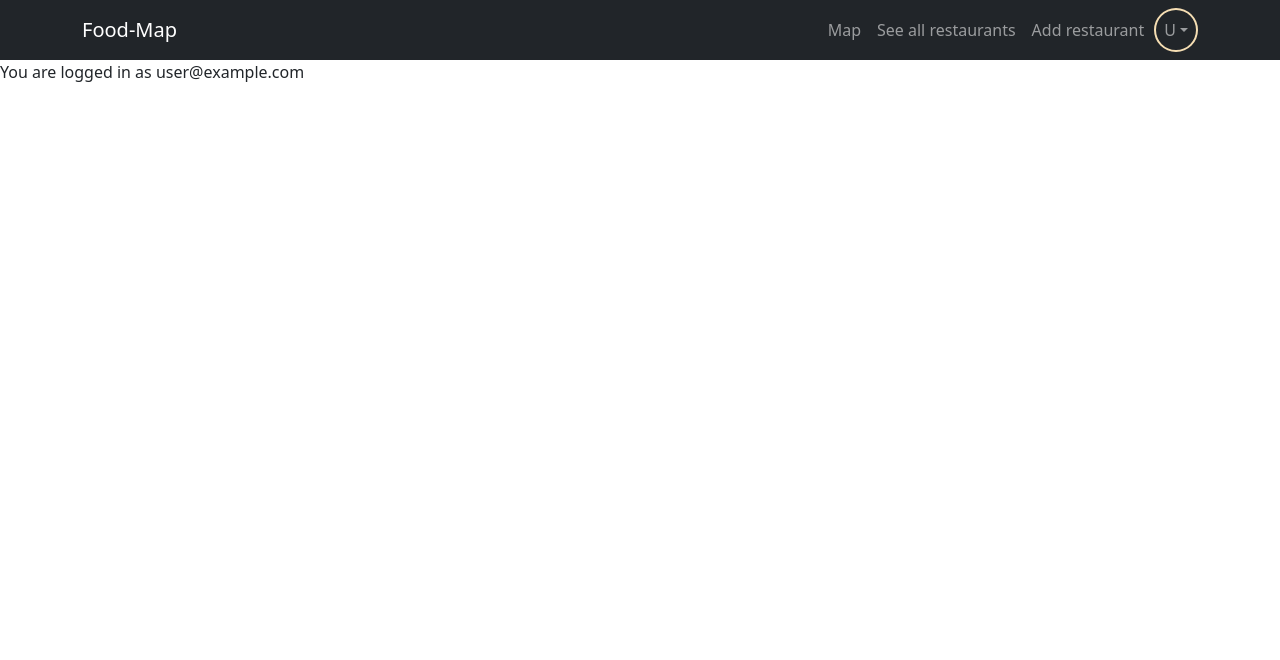
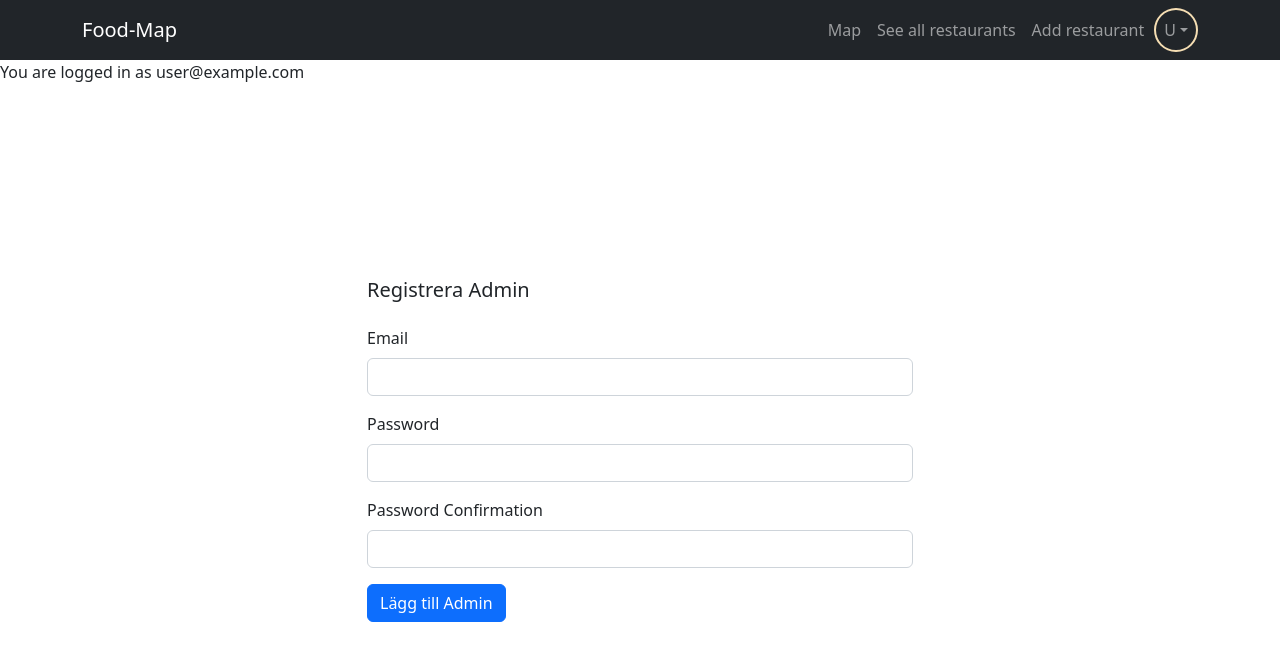
Before and after one commit to 50773sa/Food-Map, a React (Vite) app: page /admin in a window 1280 px wide. Shown: the top 660 px of the page. Built offline with nearby package versions, Linux system fonts and the light colour scheme; no server answers; sample sign-in values are in the browser's storage.

Commit message:
Can now add admins from admin page

```diff
--- /dev/null
+++ b/src/components/AddAdmin.jsx
@@ -0,0 +1,61 @@
+import { useRef, useState} from 'react'
+import { Form, Button, Alert } from 'react-bootstrap'
+import { useAuthContext } from '../contexts/AuthContext'
+
+const AddAdmin = () => {
+
+    const emailRef = useRef()
+    const passwordRef = useRef()
+    const passwordConfirmRef = useRef()
+    const [error, setError] = useState(null)
+    const [loading, setLoading] = useState(false)
+    const { signup } = useAuthContext()
+
+    const handleSubmit = async (e) => {
+		e.preventDefault()
+
+        if (passwordRef.current.value !== passwordConfirmRef.current.value) {
+			return setError("Passwords does not match")
+        }
+
+        setError(null);
+
+        try {
+			setLoading(true)
+			await signup(emailRef.current.value, passwordRef.current.value)
+
+        } catch (err) {
+			setError(err.message)
+			setLoading(false)
+		}
+    }
+
+    return (
+        <div className="signup-wrapper">
+            <h5 className='mb-4'>Registrera Admin</h5>
+
+            {error && (<Alert variant='danger'>{error}</Alert>)}
+
+            <Form onSubmit={handleSubmit}>
+                <Form.Group>
+                    <Form.Label>Email</Form.Label>
+                    <Form.Control type="email" ref={emailRef} required />
+                </Form.Group>
+
+                <Form.Group className='my-3'>
+                    <Form.Label>Password</Form.Label>
+                    <Form.Control type="password" ref={passwordRef} required />
+                </Form.Group>
+
+                <Form.Group id="password-confirm" className="mb-3">
+                    <Form.Label>Password Confirmation</Form.Label>
+                    <Form.Control type="password" ref={passwordConfirmRef} required />
+                </Form.Group>
+
+                <Button className="text-center" disabled={loading} type="submit">Lägg till Admin</Button>
+            </Form>
+        </div>
+    )
+}
+
+export default AddAdmin
--- a/src/contexts/AuthContext.jsx
+++ b/src/contexts/AuthContext.jsx
@@ -1,6 +1,6 @@
 import { createContext, useContext, useState, useEffect} from 'react'
 import { auth } from '../firebase'
-import { onAuthStateChanged, signInWithEmailAndPassword, signOut } from 'firebase/auth'
+import { onAuthStateChanged, createUserWithEmailAndPassword, signInWithEmailAndPassword, signOut } from 'firebase/auth'
 import { Container } from 'react-bootstrap'
 import foodLoader from '../assets/Images/food-loader.gif'
 
@@ -13,6 +13,10 @@ const useAuthContext = () => {
 const AuthContextProvider = ({ children }) => {
     const [currentUser, setCurrentUser] = useState(null)
 	const [loading, setLoading] = useState(true)
+
+    const signup = (email, password) => {
+		return createUserWithEmailAndPassword(auth, email, password)
+	}
 
     const login = (email, password) => {
 		return signInWithEmailAndPassword(auth, email, password)
@@ -31,6 +35,7 @@ const AuthContextProvider = ({ children }) => {
 
     const contextValues = {
 		currentUser,
+        signup,
         login,
         logout,
 	}
--- a/src/pages/AdminPage.jsx
+++ b/src/pages/AdminPage.jsx
@@ -1,4 +1,6 @@
 import { useAuthContext } from '../contexts/AuthContext'
+import { Container, Row, Col } from 'react-bootstrap'
+import AddAdmin from '../components/AddAdmin'
 
 const AdminPage = () => {
     const { currentUser } = useAuthContext()
@@ -8,6 +10,14 @@ const AdminPage = () => {
                 <div>
                     <p>You are logged in as {currentUser.email}</p>
                 </div>
+
+                <Container className='d-flex flex-column justify-content-center flex-grow-1'>
+                    <Row>
+                        <Col md={6} className='m-auto'>
+                            <AddAdmin />
+                        </Col>
+                    </Row>
+                </Container>
             </>
         )
 }
```
